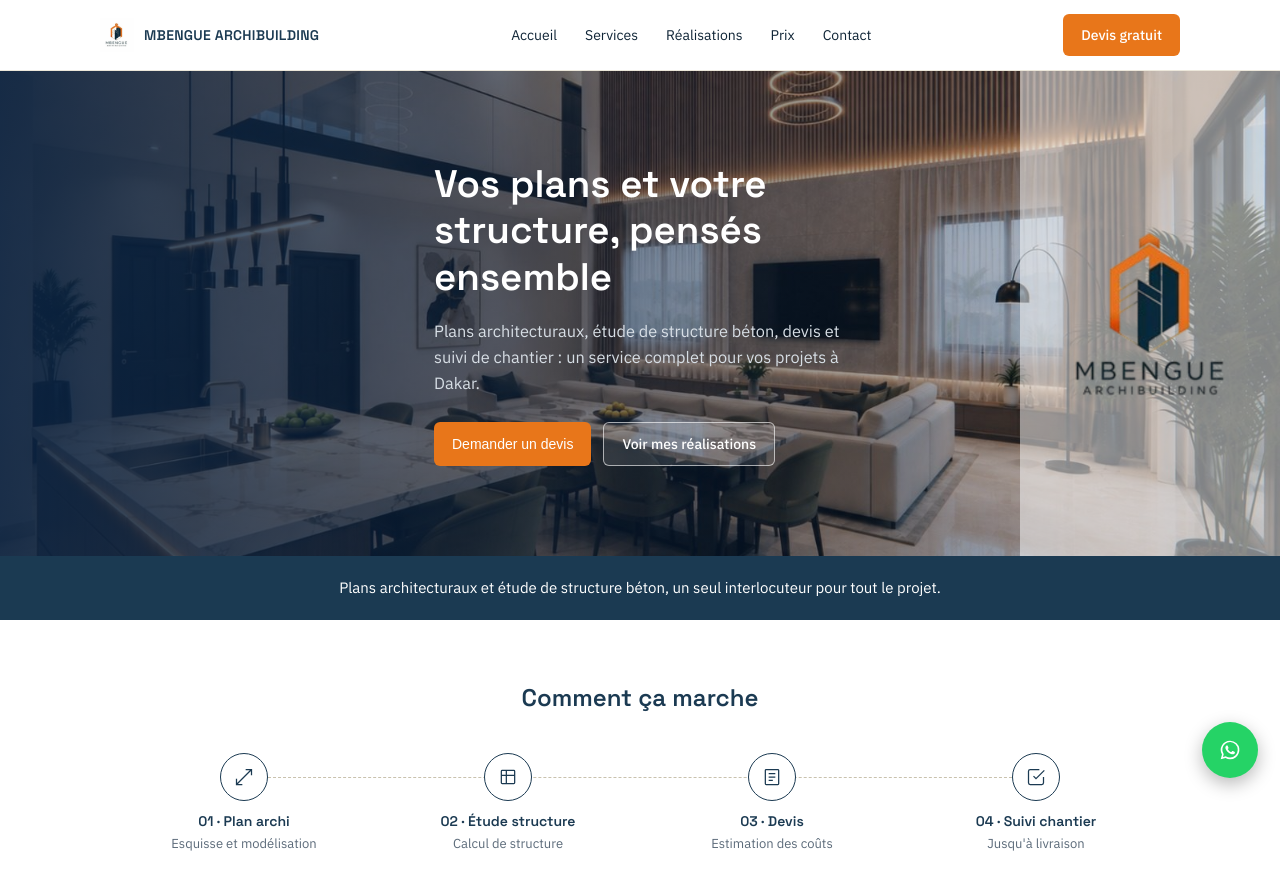
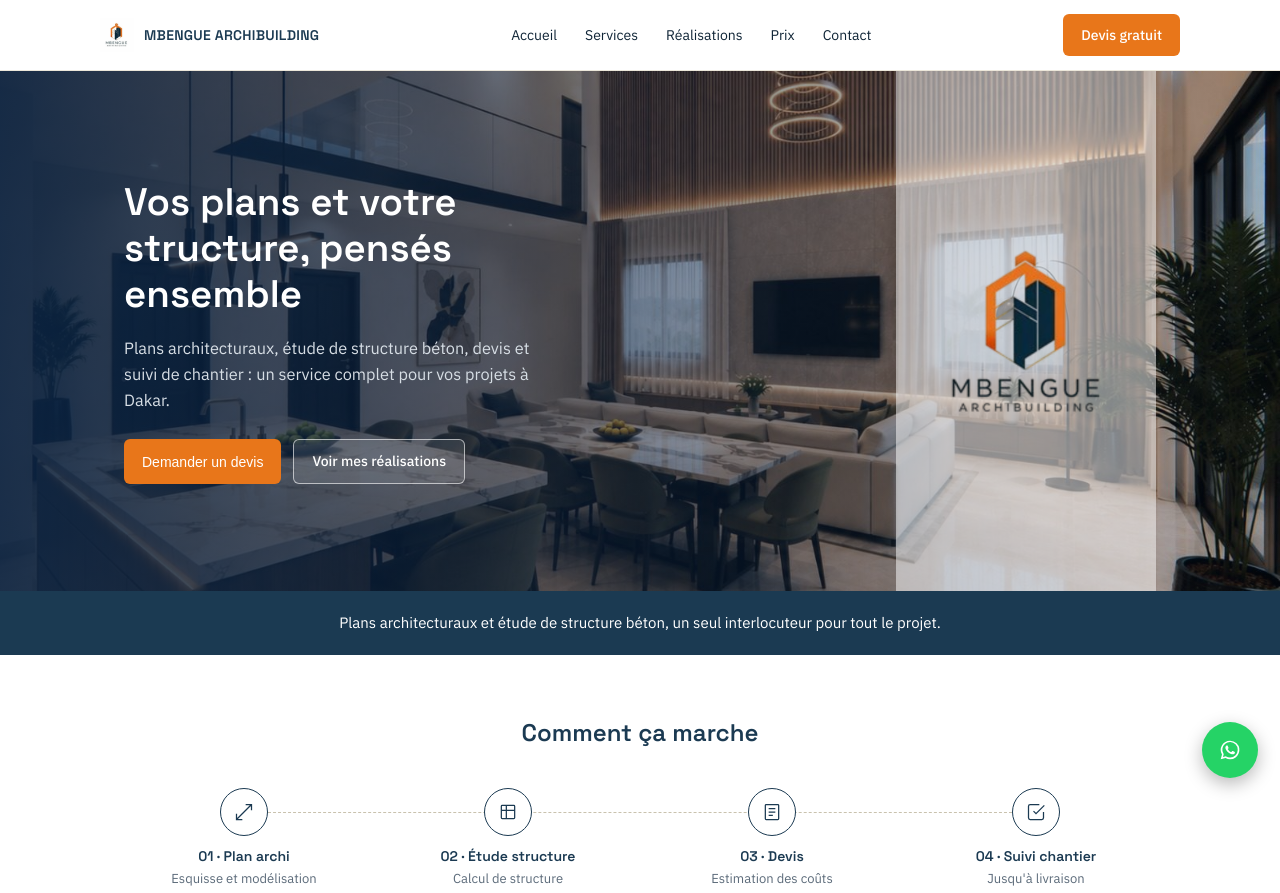
Before and after one commit to mbengueabdoulatif52-ai/mbengue-archibuilding-site, a plain HTML site: page index.html in a window 1280 px wide. Shown: the top 893 px of the page. Drawn offline with Linux system fonts and the light colour scheme; no server answers.

Commit message:
Add files via upload

```diff
--- a/index.html
+++ b/index.html
@@ -45,10 +45,11 @@
   .menu-btn{display:none;background:none;border:none;font-size:22px;color:var(--navy);cursor:pointer;}
 
   /* hero */
-  .hero{position:relative;padding:90px 0;overflow:hidden;background:#0B2545;}
+  .hero{position:relative;min-height:520px;overflow:hidden;background:#0B2545;}
   .hero-bg{position:absolute;inset:0;background:url('assets/hero.jpg') center/cover no-repeat;}
   .hero-overlay{position:absolute;inset:0;background:linear-gradient(90deg,rgba(11,37,69,.90) 0%,rgba(11,37,69,.55) 45%,rgba(11,37,69,.15) 100%);}
-  .hero-logo-panel{position:absolute;top:0;right:0;bottom:0;width:260px;background:rgba(255,255,255,.5);display:flex;align-items:center;justify-content:center;z-index:1;}
+  .hero-inner{position:absolute;inset:0;max-width:1080px;margin:0 auto;padding:0 24px;display:flex;align-items:center;}
+  .hero-logo-panel{position:absolute;top:0;right:24px;bottom:0;width:260px;background:rgba(255,255,255,.5);display:flex;align-items:center;justify-content:center;z-index:1;}
   .hero-logo-panel img{width:150px;display:block;}
   .hero h1{font-size:2.4rem;margin-bottom:18px;color:#fff;}
   .hero p.lead{color:#D7DEE5;font-size:1.02rem;max-width:44ch;margin-bottom:26px;}
@@ -171,7 +172,7 @@
     .cards,.prices{grid-template-columns:1fr;}
     .calc-row{grid-template-columns:1fr;}
     .hero h1{font-size:1.9rem;}
-    .hero{padding:64px 0;}
+    .hero{min-height:560px;}
     .hero-overlay{background:linear-gradient(180deg,rgba(11,37,69,.85),rgba(11,37,69,.85));}
     .hero-logo-panel{display:none;}
   }
@@ -210,13 +211,15 @@
 <section class="hero" id="top">
   <div class="hero-bg"></div>
   <div class="hero-overlay"></div>
+  <div class="hero-inner">
     <div class="hero-logo-panel"><img src="assets/logo-full-transparent.png" alt="MBENGUE ARCHIBUILDING"></div>
-  <div class="wrap hero-content">
+    <div class="hero-content">
       <h1>Vos plans et votre structure, pensés ensemble</h1>
       <p class="lead">Plans architecturaux, étude de structure béton, devis et suivi de chantier : un service complet pour vos projets à Dakar.</p>
       <div class="actions">
         <button class="cta-btn" id="openDevisBtn" type="button">Demander un devis</button>
         <a class="cta-ghost" href="#realisations">Voir mes réalisations</a>
+      </div>
     </div>
   </div>
 </section>
```
Lines whose indentation alone changed are shown as unchanged.
